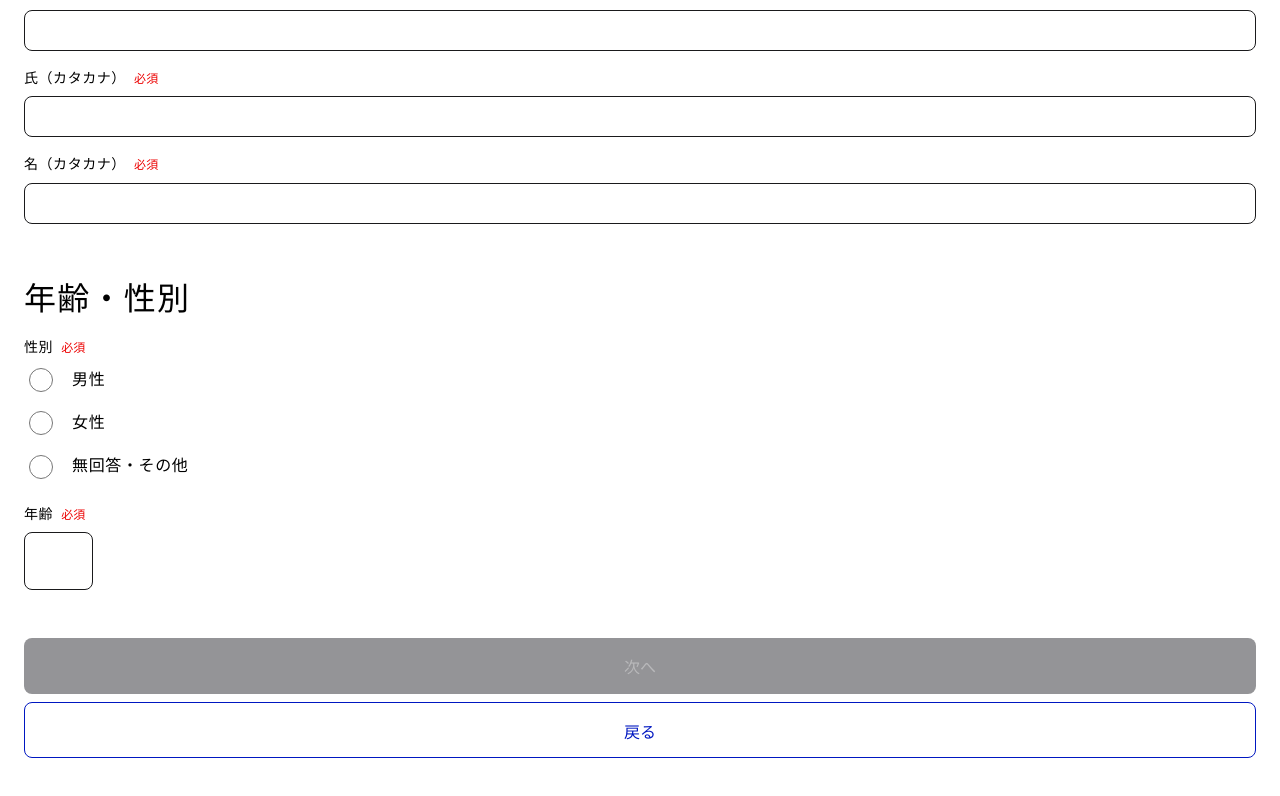
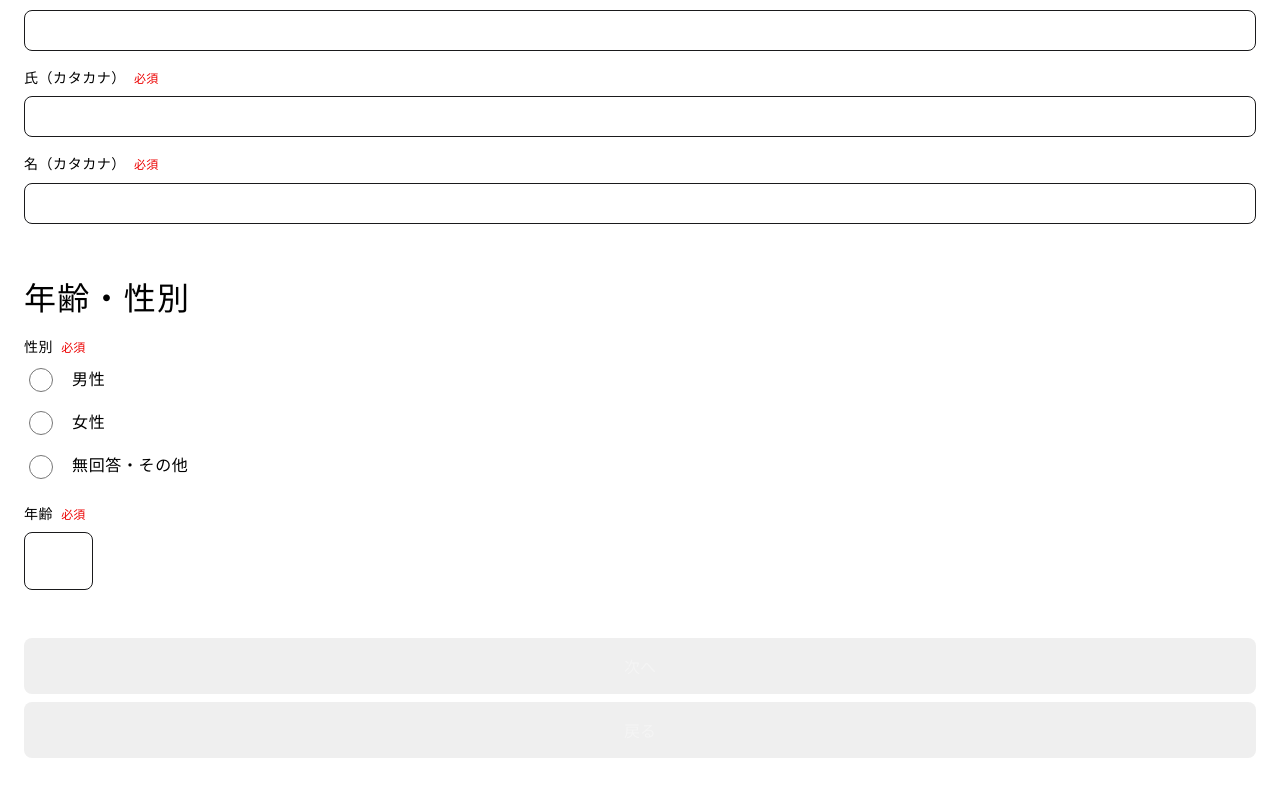
Before and after one commit to benwhite0820/homework, a Next.js app: page / in a window 1280 px wide. Shown: the part 350-1146 px from the top of the page. Built offline with nearby package versions, Linux system fonts and the light colour scheme.

Commit message:
update button className and type variable name

```diff
--- a/components/button/button.component.tsx
+++ b/components/button/button.component.tsx
@@ -1,20 +1,35 @@
 'use client';
 
 import './button.style.scss';
-import React from 'react';
+import React, { MouseEventHandler } from 'react';
 
 type Props = {
   children: React.ReactNode;
-  type: 'default' | 'success' | 'cancel';
+  buttonColor: 'default' | 'success' | 'cancel';
+  onClick?: MouseEventHandler<HTMLButtonElement>;
 };
-const Button = ({ children, type }: Props) => {
-  const buttonType = {
+
+const Button = ({ children, buttonColor, onClick }: Props) => {
+  const buttonColorType = {
     default: 'button--default',
     success: 'button--success',
     cancel: 'button--cancel',
   };
 
-  return <button className={`button ${buttonType[type]}`}>{children}</button>;
+  return (
+    <button
+      className={`button ${buttonColorType[buttonColor]}`}
+      disabled={buttonColor === 'default'}
+      onClick={(event) => {
+        if (onClick) {
+          onClick(event);
+        }
+      }}
+      type="submit"
+    >
+      {children}
+    </button>
+  );
 };
 
 export default Button;
```
